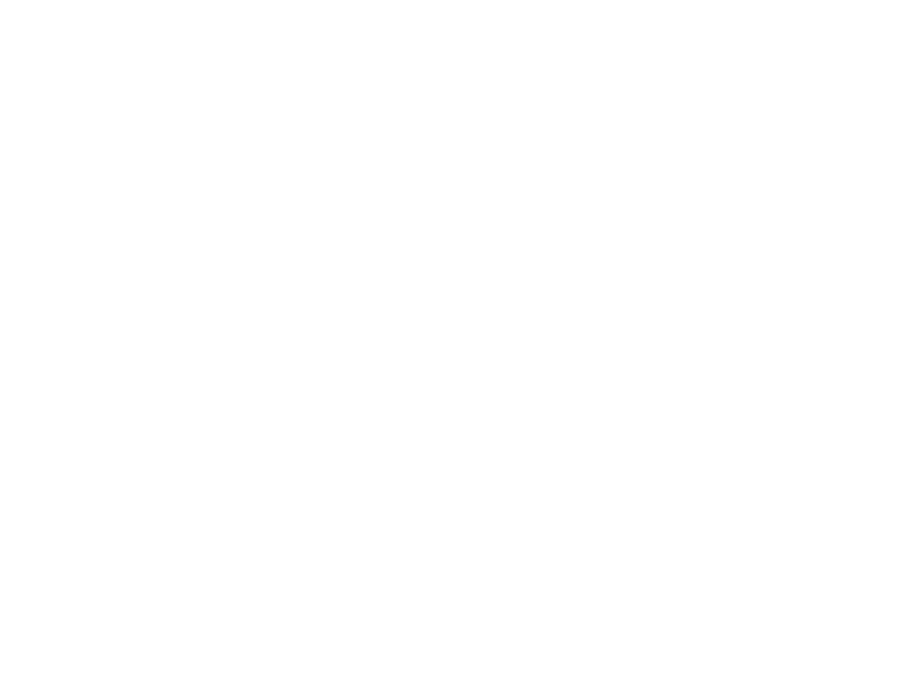
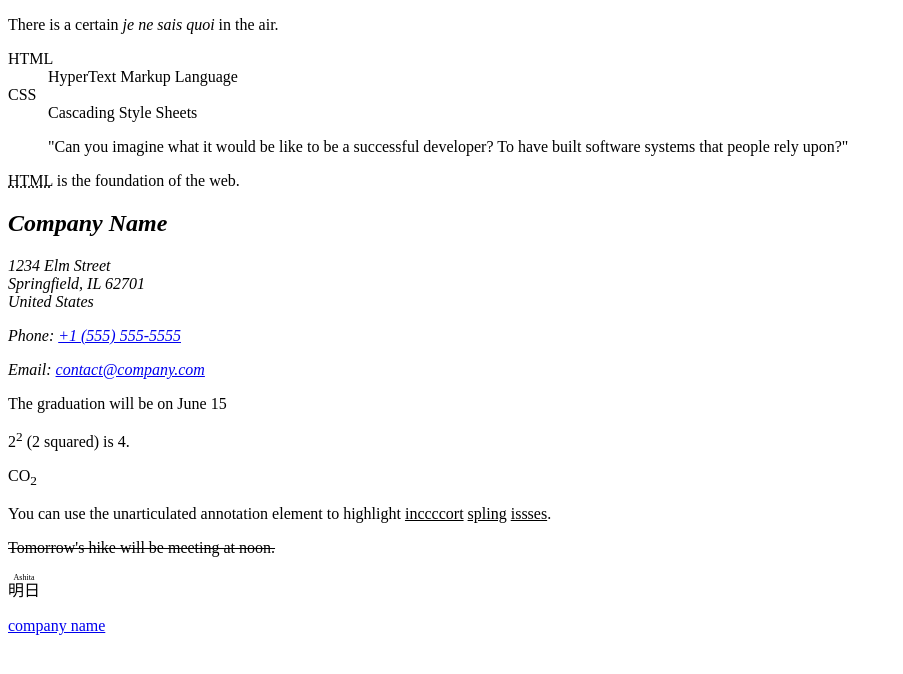
Before and after one commit to maycolsporras/HTMLCSS_Master, a plain HTML site: page html2.html in a window 1280 px wide. Shown: the whole page, without its empty margins (0-903 px from the left). Drawn offline with Linux system fonts and the light colour scheme.

Commit message:
segunda parte

```diff
--- a/html2.html
+++ b/html2.html
@@ -0,0 +1,77 @@
+<!DOCTYPE html>
+<html lang="en">
+<head>
+    <meta charset="UTF-8">
+    <meta name="viewport" content="width=device-width, initial-scale=1.0">
+    <title>Semantic HTML</title>
+</head>
+<body>
+    <!--La semantica se refiere al significado que tenga un elemento o las palabras, por ejemplo el p se refiere a un parrafo-->
+    <!--Una pagina con buena semantica ayuda al SEO-->
+    <!--
+        The header element for defining the header of the document, or section.
+        The navigation section element, nav, for sections with navigation links.
+        The section element for grouping related information.
+        The figure element for illustrations and diagrams.
+    -->
+
+    <p>There is a certain <i lang="fr">je ne sais quoi</i> in the air.</p>
+    <!--Esto es un ejemplod e como usar el tag i, que se usa para definir otros lenguajes, moods y demas-->
+
+    <dl>
+        <dt>HTML</dt>
+        <dd>HyperText Markup Language</dd>
+        <dt>CSS</dt>
+        <dd>Cascading Style Sheets</dd>
+    </dl>
+    <!--Esto es un ejemplo de como usar el tag dl, que se usa para definir una lista de definiciones-->
+    <!--Es como un indice-->
+
+    <blockquote cite="https://www.freecodecamp.org/news/learn-to-code-book/">
+        "Can you imagine what it would be like to be a successful developer? To have built software systems that people rely upon?"
+    </blockquote>
+    <!--quotes se hacen de esta manera-->
+
+    <p><abbr title="HyperText Markup Language">HTML</abbr> is the foundation of the web.</p>
+    <!--Esto es para una abreviacion o acronimo-->
+
+    <address>
+        <h2 id="companyName">Company Name</h2>
+        <p>
+            1234 Elm Street<br />
+            Springfield, IL 62701<br />
+            United States
+        </p>
+        <p>Phone: <a href="tel:+15555555555">+1 (555) 555-5555</a></p>
+        <p>Email: <a href="mailto:contact@company.com">contact@company.com</a></p>
+    </address>
+    <!--address se usa para el momento del contac info de la pagina-->
+    <!--El mail to: y tel: es para que se haga un link que ayude a llamar o mandar un correo-->
+
+    <p>
+        The graduation will be on <time datetime="2024-06-15T15:00">June 15</time>
+    </p>
+    <!--El atributo datetime es para definir la fecha y hora exacta, y el contenido es para mostrarlo de una manera mas amigable-->
+    <!--El time element es para definir una fecha y hora, y el datetime es para definir la fecha y hora exacta-->
+
+    <p>2<sup>2</sup> (2 squared) is 4.</p>
+    <!--Usado para poner cuadrados-->
+    <p>CO<sub>2</sub></p>
+    <!--Usado para poner subindices, como en la quimica-->
+
+    <p>
+        You can use the unarticulated annotation element to highlight
+        <u>inccccort</u> <u>spling</u> <u>issses</u>.
+    </p>
+    <!--El u element es para subrayar texto, pero no se recomienda su uso ya que no es semantico, se recomienda usar CSS para esto-->
+
+    <p><s>Tomorrow's hike will be meeting at noon.</s></p>
+    <!--El s element es para marcar texto que ya no es relevante, como un error o algo que ya no se va a hacer-->
+
+    <ruby> 明日 <rp>(</rp><rt>Ashita</rt><rp>)</rp> </ruby>
+    <!--El ruby element es para definir anotaciones de pronunciacion, como en el japones-->
+
+    <p><a href="#companyName">company name</a></p>
+    <!--En los anchor se puede poner un id de cualquier elemento para que te guie a el-->
+</body>
+</html>
```
Also changed, not shown: html3.html (added, +10 -0 lines), index.html (+2 -1 lines).
